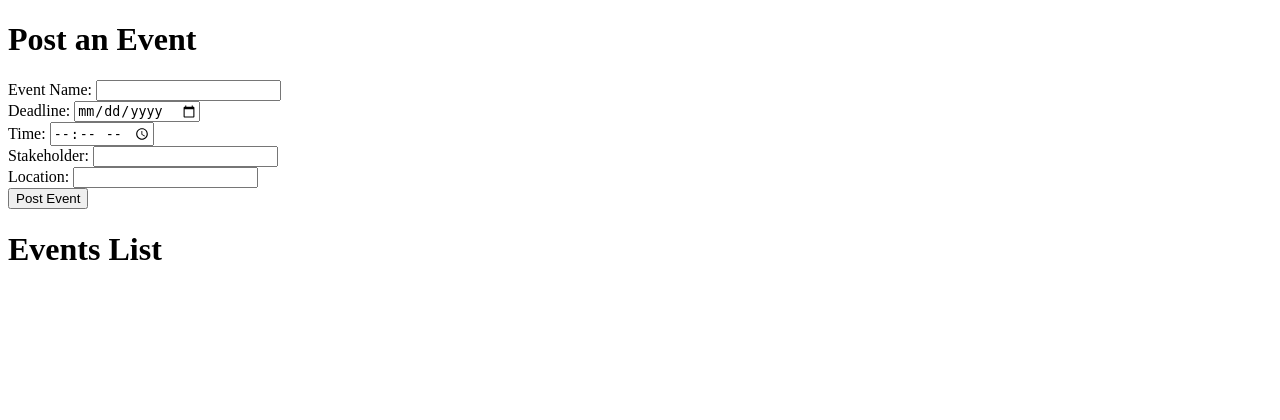
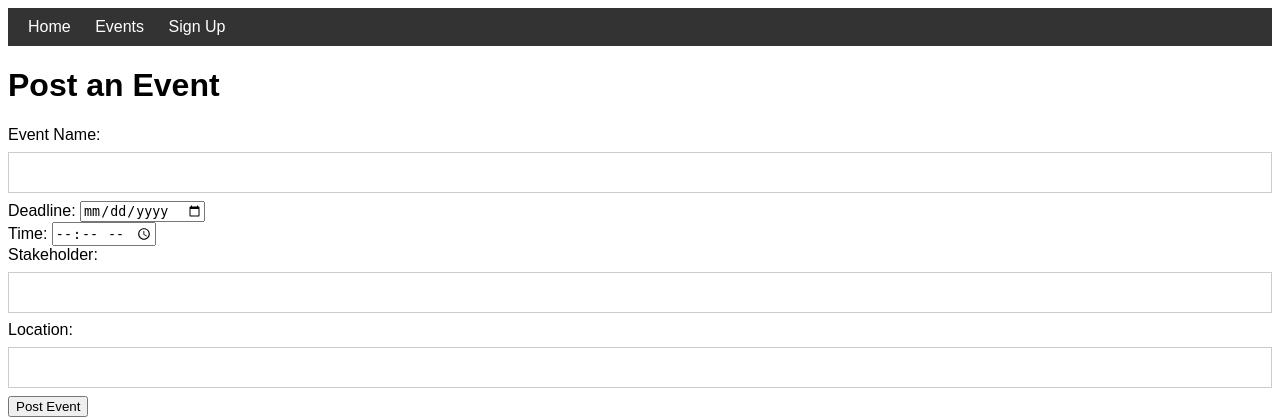
Before and after one commit to Ganish-lab/Greenaction, a PHP site: page /events.php in a window 1280 px wide. Shown: the top 420 px of the page. Run offline with PHP 8.4, Linux system fonts and the light colour scheme; data that the repository does not hold is empty.

Commit message:
corrections

```diff
--- a/events.php
+++ b/events.php
@@ -1,9 +1,15 @@
 <!DOCTYPE html>
 <html lang="en">
 <head>
+<link rel="stylesheet" href="styles.css">
     <title>Post an Event</title>
 </head>
 <body>
+<nav>
+        <a href="home.html">Home</a>
+        <a href="events.php">Events</a>
+        <a href="register.html">Sign Up</a>
+    </nav>
     <h1>Post an Event</h1>
     <form action="post_event.php" method="post">
         <label for="eventName">Event Name:</label>
--- a/home.php
+++ b/home.php
@@ -17,7 +17,7 @@
 <body>
     <nav>
         <a href="home.html">Home</a>
-        <a href="events.html">Events</a>
+        <a href="events.php">Events</a>
         <a href="register.html">Sign Up</a>
     </nav>
     <?php
```
